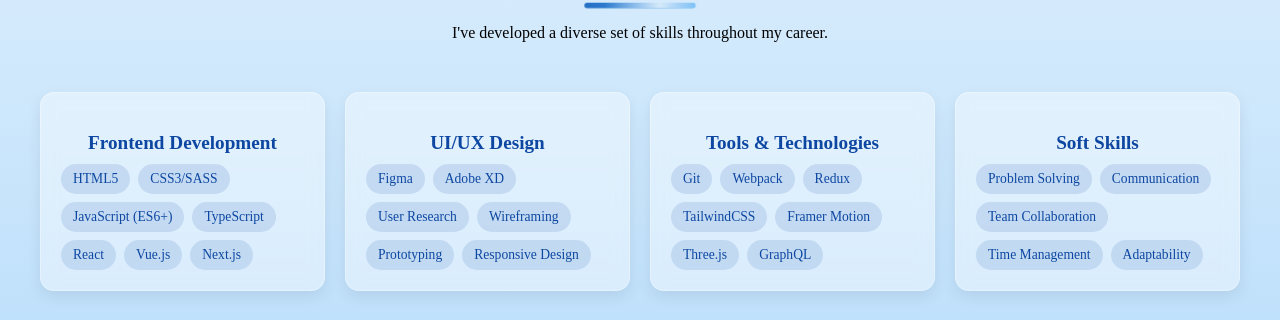
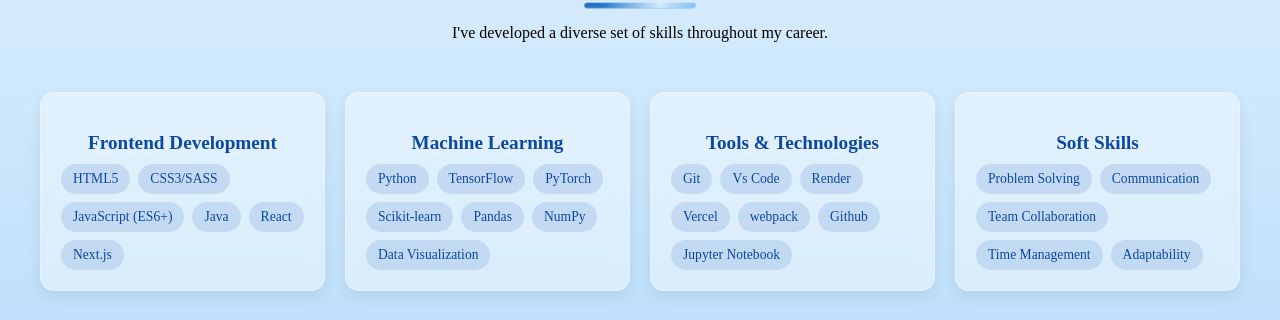
Before and after one commit to Darshan980/portfolio, a React (Vite) app: page / in a window 1280 px wide. Shown: the part 1740-2060 px from the top of the page. Built offline with nearby package versions, Linux system fonts and the light colour scheme.

Commit message:
Update Skills.jsx

```diff
--- a/src/components/Skills.jsx
+++ b/src/components/Skills.jsx
@@ -4,9 +4,9 @@ import skillVariants from '../variants/skillVariants';
 import './Skills.css';
 
 const skillsData = [
-  { category: "Frontend Development", items: ["HTML5", "CSS3/SASS", "JavaScript (ES6+)", "TypeScript", "React", "Vue.js", "Next.js"] },
-  { category: "UI/UX Design", items: ["Figma", "Adobe XD", "User Research", "Wireframing", "Prototyping", "Responsive Design"] },
-  { category: "Tools & Technologies", items: ["Git", "Webpack", "Redux", "TailwindCSS", "Framer Motion", "Three.js", "GraphQL"] },
+  { category: "Frontend Development", items: ["HTML5", "CSS3/SASS", "JavaScript (ES6+)", "Java", "React", "Next.js"] },
+  { category: "Machine Learning", items: ["Python", "TensorFlow", "PyTorch", "Scikit-learn", "Pandas", "NumPy", "Data Visualization"] },
+  { category: "Tools & Technologies", items: ["Git", "Vs Code", "Render", "Vercel", "webpack", "Github", "Jupyter Notebook"] },
   { category: "Soft Skills", items: ["Problem Solving", "Communication", "Team Collaboration", "Time Management", "Adaptability"] }
 ];
 
```
